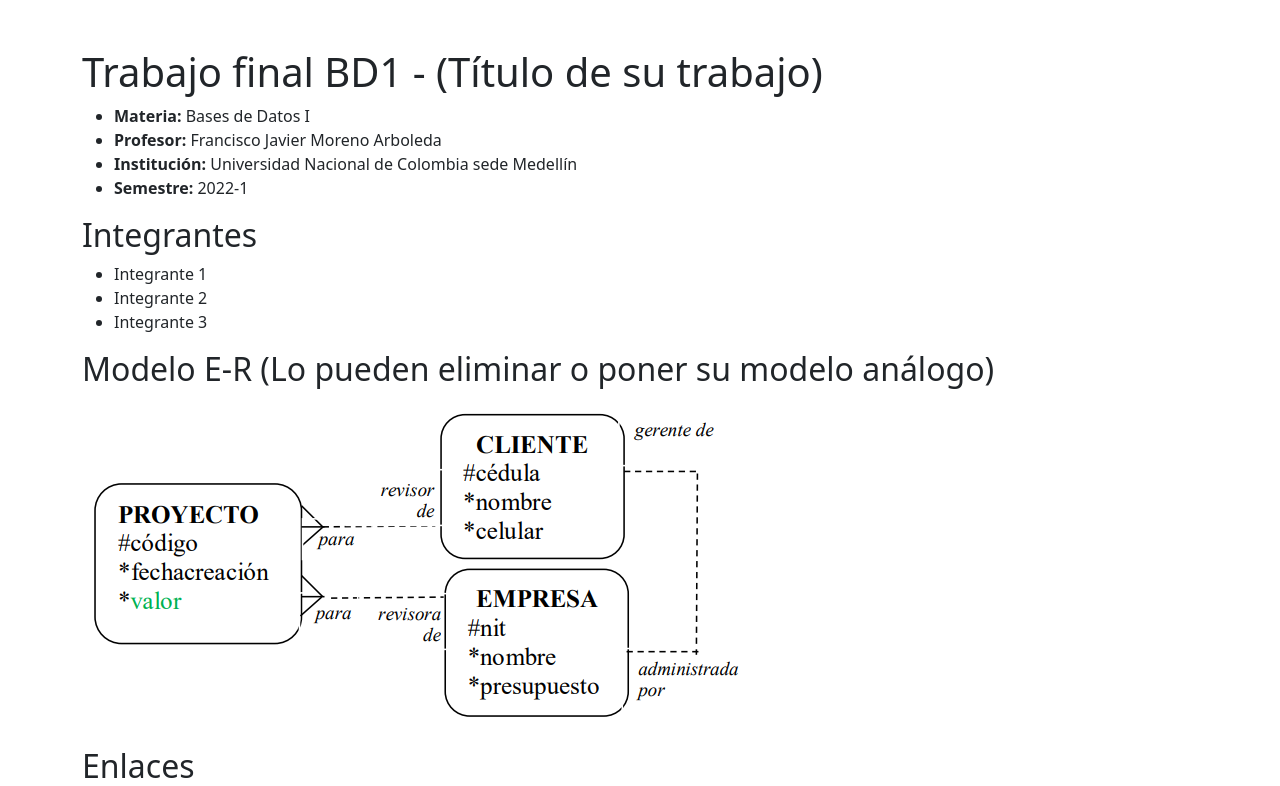
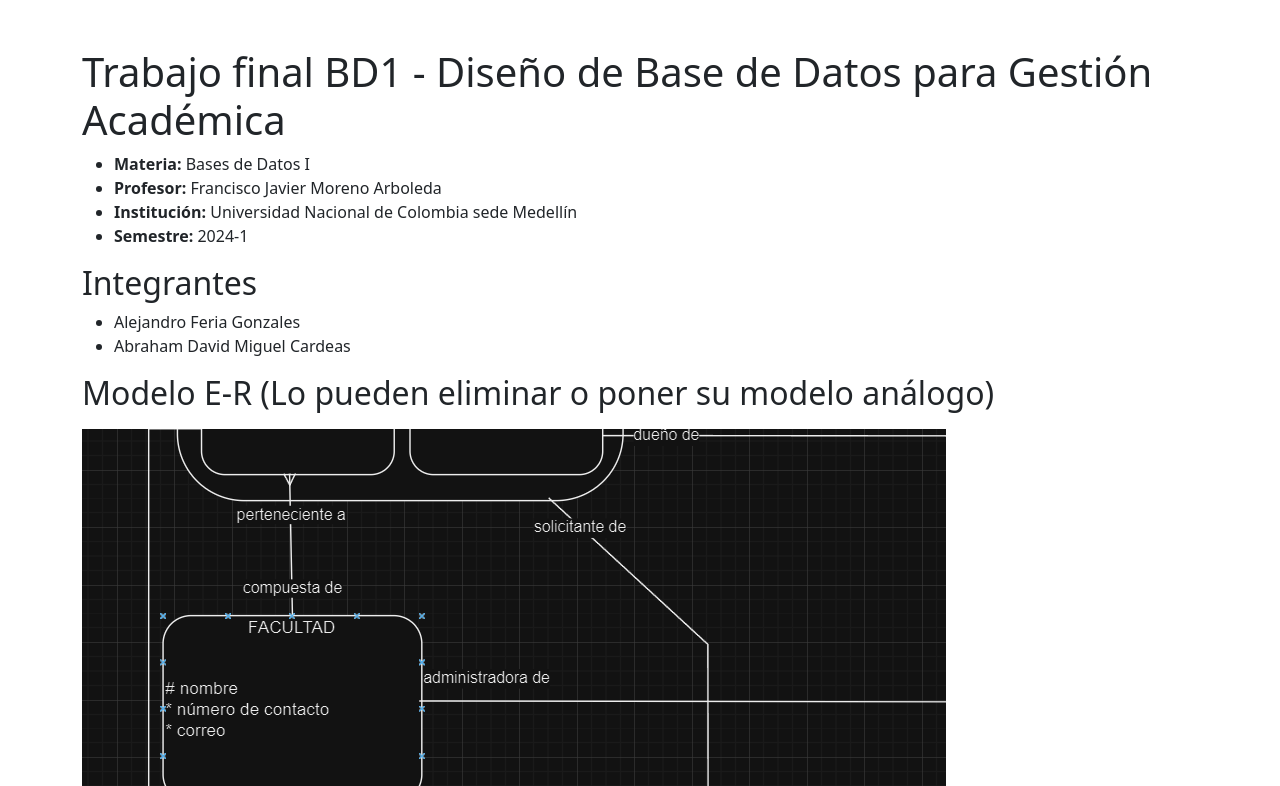
Before and after one commit to AlejandroFeriaGonzalez/Ejemplo-trabajo-final-BD1, a PHP site: page / in a window 1280 px wide. Shown: the top 786 px of the page. Run offline with PHP 8.4, Linux system fonts and the light colour scheme.

Commit message:
cambios html

```diff
--- a/index.php
+++ b/index.php
@@ -14,23 +14,22 @@
 <body>
 <div class="container mt-5">
 
-    <h1>Trabajo final BD1 - (Título de su trabajo)</h1>
+    <h1>Trabajo final BD1 - Diseño de Base de Datos para Gestión Académica</h1>
 
     <div class="informacion">
         <ul>
             <li><b>Materia:</b> Bases de Datos I</li>
             <li><b>Profesor:</b> Francisco Javier Moreno Arboleda</li>
             <li><b>Institución:</b> Universidad Nacional de Colombia sede Medellín</li>
-            <li><b>Semestre:</b> 2022-1</li>
+            <li><b>Semestre:</b> 2024-1</li>
         </ul>
     </div>
 
     <div class="integrantes">
         <h2>Integrantes</h2>
         <ul>
-            <li>Integrante 1</li>
-            <li>Integrante 2</li>
-            <li>Integrante 3</li>
+            <li>Alejandro Feria Gonzales</li>
+            <li>Abraham David Miguel Cardeas</li>
         </ul>
     </div>
 
```
Also changed, not shown: modelo.png.
